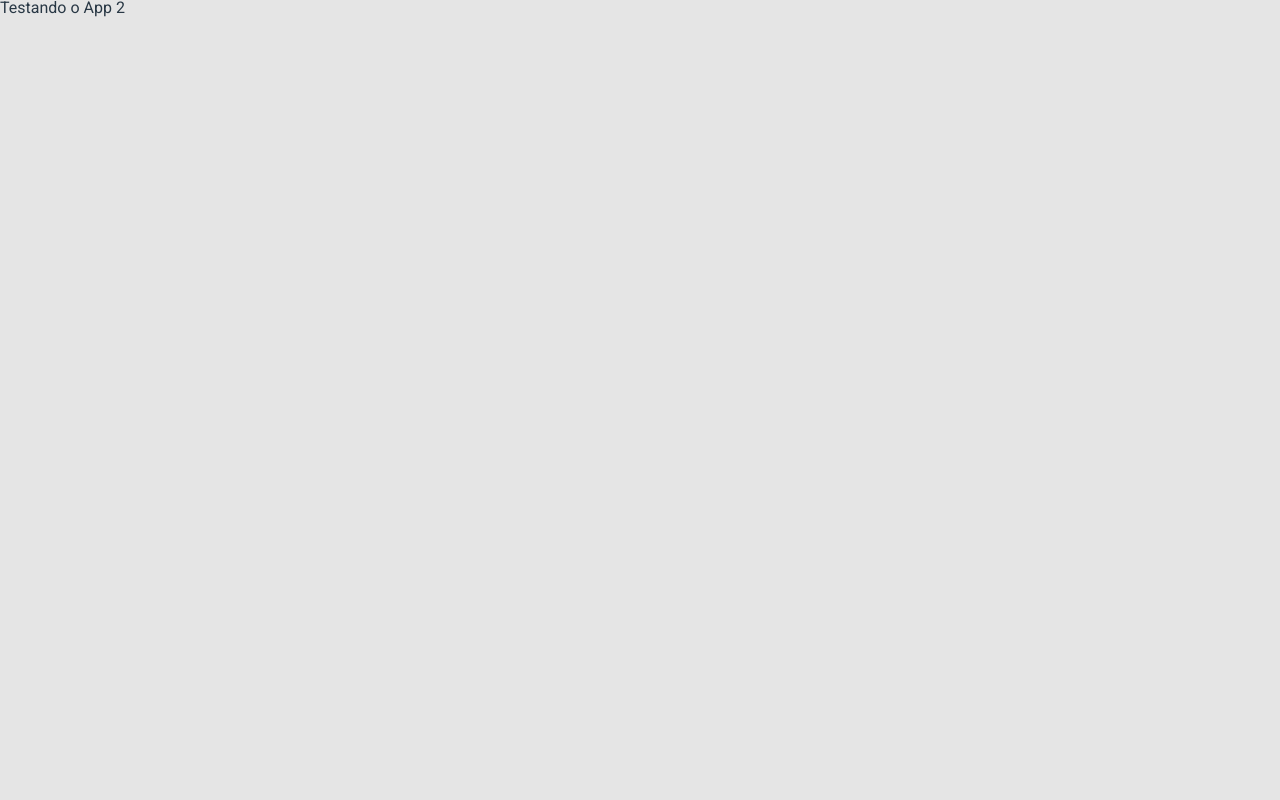
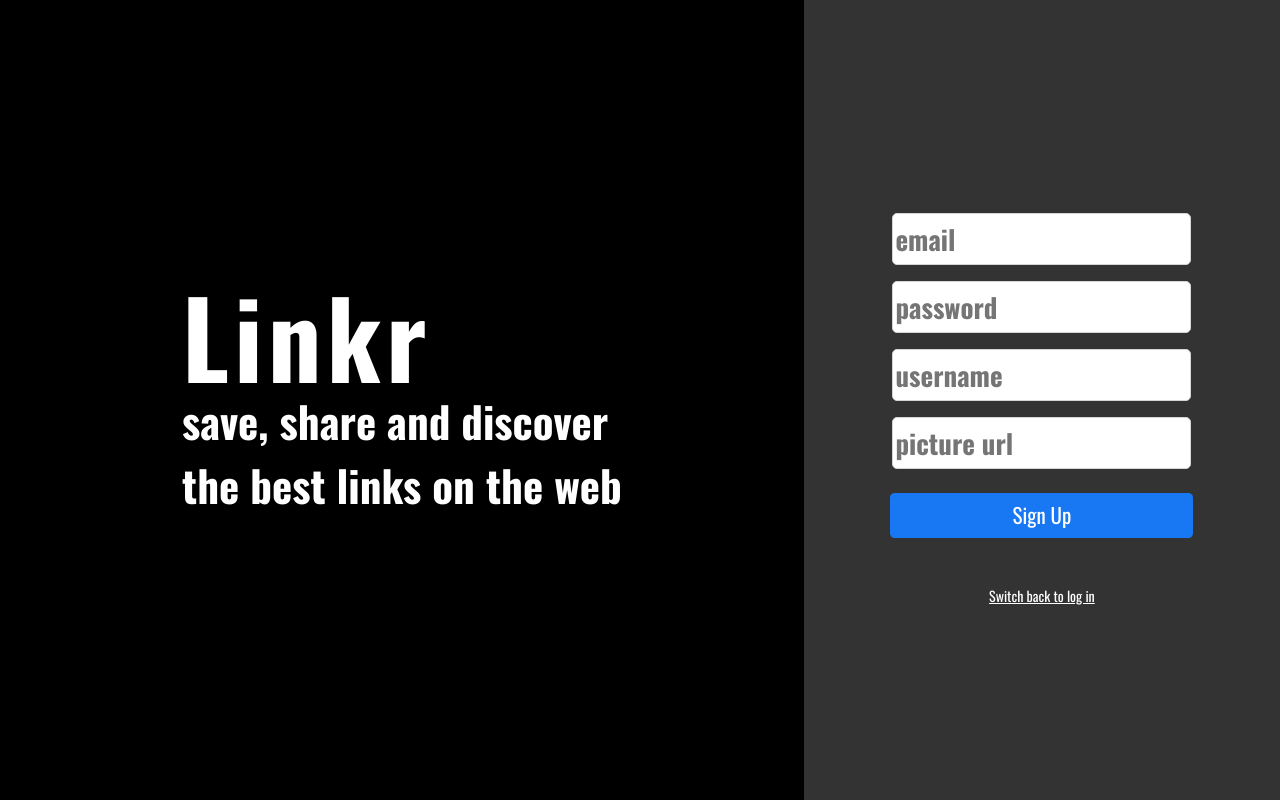
Before and after one commit to SADoug/SADoug-projeto17-linkr-front-, a React (Create React App) app: page /sign-up in a window 1280 px wide. Built offline with nearby package versions, Linux system fonts and the light colour scheme.

Commit message:
tela de login e sign up

```diff
--- a/public/index.html
+++ b/public/index.html
@@ -1,5 +1,6 @@
 <!DOCTYPE html>
 <html lang="pt-br">
+
 <head>
   <meta charset="utf-8" />
   <meta name="viewport" content="width=device-width, initial-scale=1" />
@@ -9,9 +10,15 @@
   <link rel="preconnect" href="https://fonts.googleapis.com">
   <link rel="preconnect" href="https://fonts.gstatic.com" crossorigin>
   <link href="https://fonts.googleapis.com/css2?family=Roboto:wght@400;700&display=swap" rel="stylesheet">
+  <link rel="preconnect" href="https://fonts.googleapis.com">
+  <link rel="preconnect" href="https://fonts.gstatic.com" crossorigin>
+  <link href="https://fonts.googleapis.com/css2?family=Oswald:wght@200;300;400;500;600;700&display=swap"
+    rel="stylesheet">
 </head>
+
 <body>
   <noscript>You need to enable JavaScript to run this app.</noscript>
   <div class="root"></div>
 </body>
+
 </html>
--- a/src/components/App.js
+++ b/src/components/App.js
@@ -1,14 +1,25 @@
 import { useState } from "react";
 import { BrowserRouter, Routes, Route } from "react-router-dom";
-
-
+import UserContext from "./Usecontext";
+import TelaCadastro from "./TelaCadastro";
+import TelaLogin from "./TelaLogin";
 
 function App() {
 
+  const [token, setToken] = useState("");
+  const [dados, setDados] = useState("");
+  const [logo, setLogo] = useState("");
+  const [name, setName] = useState("");
+
   return (
-    <>
-    <p>Testando o App 2</p>
-    </>
+    <UserContext.Provider value={{ token, setToken, dados, setDados, logo, setLogo, name, setName }}>
+    <BrowserRouter>
+        <Routes>
+            <Route path="/" element={<TelaLogin />} />
+            <Route path="/sign-up" element={<TelaCadastro />} />
+        </Routes>
+    </BrowserRouter>
+</UserContext.Provider>
   )
 }
 
--- /dev/null
+++ b/src/components/TelaCadastro.js
@@ -0,0 +1,161 @@
+
+import axios from "axios";
+import { Link, useNavigate } from "react-router-dom";
+import { useState } from "react";
+import styled from "styled-components";
+
+
+export default function TelaCadastro() {
+
+    const [email, setEmail] = useState("");
+    const [username, setUsername] = useState("");
+    const [senha, setSenha] = useState("");
+    const [foto, setFoto] = useState("");
+    const navigate = useNavigate();
+
+    function cadastrar() {
+        const URL = "http://localhost:4000/signup";
+        ;
+        const promise = axios.post(URL, {
+            email: email,
+            password: senha,
+            username: username,
+            profileImage: foto,
+        });
+        promise.then(response => {
+            const { data } = response;
+            console.log(data);
+            navigate("/");
+        });
+        promise.catch(err => {alert("Insira dados válidos")
+           });
+    }
+
+    return (
+        <ContainerMaior>
+    <Authcontainer>
+      <Logo>
+    <h1>Linkr</h1>
+          <span>
+            save, share and discover <br /> the best links on the web
+          </span>
+      </Logo>
+    </Authcontainer>
+    <Container>
+        <input typeof="text" placeholder="email" value={email} onChange={(e) => setEmail(e.target.value)} />
+        <input typeof="text" placeholder="password" value={senha} onChange={(e) => setSenha(e.target.value)} />
+        <input typeof="text" placeholder="username" value={username} onChange={(e) => setUsername(e.target.value)} />
+        <input typeof="text" placeholder="picture url" value={foto} onChange={(e) => setFoto(e.target.value)} />
+            <Button onClick={cadastrar}>Sign Up</Button>
+
+        <StyledLink to="/">Switch back to log in</StyledLink>
+    </Container>
+    </ContainerMaior>
+    )
+}
+const ContainerMaior = styled.div`
+display: flex;
+`
+const Authcontainer = styled.div`
+  display: flex;
+  flex-direction: column;
+  justify-content: center;
+  align-items: center;
+  width: 62.8%;
+  height: 100vh;
+  background-color: black;
+  box-shadow: 4px 0px 4px rgba(0, 0, 0, 0.25);
+  color: #fff;
+  h1 {
+    font-family: 'Oswald';
+    font-weight: 700;
+    font-size: 106px;
+    letter-spacing: 0.05em;
+  }
+  span {
+    font-family: 'Oswald';
+    font-weight: 700;
+    font-size: 43px;
+    line-height: 64px;
+  }
+
+  @media (max-width: 500px) {
+    width: 100vw;
+    height: 26.3vh;
+    box-shadow: 0px 4px 4px rgba(0, 0, 0, 0.25);
+    text-align: center;
+    h1 {
+      font-size: 76px;
+    }
+    span {
+      font-size: 23px;
+      line-height: 34px;
+    }
+  }
+`
+const Logo = styled.div`
+  display: flex;
+  flex-direction: column;
+  justify-content: center;
+  align-items: flex-start;
+
+`
+const Container = styled.div`
+min-height: 100vh;
+width: 37.2%;
+padding: 31px;
+display: flex;
+justify-content: center;
+align-items: center;
+flex-direction: column;
+background-color: #333333;
+
+
+input {
+    width: 299px;
+height: 52px;
+background: #FFFFFF;
+border: 1px solid #D5D5D5;
+box-sizing: border-box;
+border-radius: 5px;
+margin-top: 16px;
+font-family: 'Oswald';
+font-style: normal;
+font-weight: 700;
+font-size: 27px;
+line-height: 40px;
+color:#9F9F9F;
+}
+`;
+
+const Button = styled.div`
+display: flex;
+justify-content: center;
+align-items: center;
+width: 303px;
+height: 45px;
+background: #1877F2;
+border-radius: 4.63636px;
+margin-top: 24px;
+margin-bottom: 24px;
+font-family: 'Oswald';
+font-style: normal;
+font-weight: 400;
+font-size: 20.976px;
+line-height: 26px;
+text-align: center;
+
+color: #FFFFFF;
+`
+const StyledLink = styled(Link)`
+  font-family: 'Oswald';
+  height: 17px;
+font-style: normal;
+font-weight: 400;
+font-size: 13.976px;
+line-height: 17px;
+text-align: center;
+text-decoration-line: underline;
+margin-top: 25px;
+color: #FFFFFF;
+`;
--- /dev/null
+++ b/src/components/TelaLogin.js
@@ -0,0 +1,161 @@
+import React from "react";
+import axios from "axios";
+import styled from "styled-components";
+import { Link, useNavigate } from "react-router-dom";
+import { useContext } from "react";
+import UserContext from "./Usecontext";
+
+export default function TelaLogin() {
+  const [email, setEmail] = React.useState("opa@teste.com");
+  const [senha, setSenha] = React.useState("12345678");
+  const navigate = useNavigate();
+  const { setToken, setDados, setLogo, setName } = useContext(UserContext);
+
+  function login() {
+    const URL = "http://localhost:4000/signin";
+
+    const promise = axios.post(URL, {
+      email, // email: email
+      password: senha
+    });
+    promise.then(response => {
+      const { data } = response;
+      console.log(data);
+      setToken(data.token)
+      setLogo(data.profileImage)
+      setName(data.name)
+      navigate("/home")
+
+    })
+    promise.catch(err => {
+      alert("Insira dados válidos")
+    });
+  }
+
+
+
+  return (
+    <ContainerMaior>
+      <Authcontainer>
+        <Logo>
+          <h1>Linkr</h1>
+          <span>
+            save, share and discover <br /> the best links on the web
+          </span>
+        </Logo>
+      </Authcontainer><Container>
+
+        <input typeof="text" placeholder="Email" value={email} onChange={(e) => setEmail(e.target.value)} />
+        <input typeof="text" placeholder="Password" value={senha} onChange={(e) => setSenha(e.target.value)} />
+
+        <Button onClick={login}>Log in</Button>
+        <StyledLink to="/sign-up">First time? Create an account!</StyledLink>
+      </Container>
+    </ContainerMaior>)
+}
+
+const ContainerMaior = styled.div`
+display: flex;
+`
+const Authcontainer = styled.div`
+  display: flex;
+  flex-direction: column;
+  justify-content: center;
+  align-items: center;
+  width: 62.8%;
+  height: 100vh;
+  background-color: black;
+  box-shadow: 4px 0px 4px rgba(0, 0, 0, 0.25);
+  color: #fff;
+  h1 {
+    font-family: 'Oswald';
+    font-weight: 700;
+    font-size: 106px;
+    letter-spacing: 0.05em;
+  }
+  span {
+    font-family: 'Oswald';
+    font-weight: 700;
+    font-size: 43px;
+    line-height: 64px;
+  }
+
+  @media (max-width: 500px) {
+    width: 100vw;
+    height: 26.3vh;
+    box-shadow: 0px 4px 4px rgba(0, 0, 0, 0.25);
+    text-align: center;
+    h1 {
+      font-size: 76px;
+    }
+    span {
+      font-size: 23px;
+      line-height: 34px;
+    }
+  }
+`
+const Logo = styled.div`
+  display: flex;
+  flex-direction: column;
+  justify-content: center;
+  align-items: flex-start;
+
+`
+
+const Container = styled.div`
+  min-height: 100vh;
+  width: 37.8%;
+  padding: 31px;
+  display: flex;
+  justify-content: center;
+  align-items: center;
+  flex-direction: column;
+  background-color:#333333 ;
+
+  img {
+      margin-bottom: 100px;
+  }
+input {
+width: 303px;
+height: 45px;
+background: #FFFFFF;
+border: 1px solid #D5D5D5;
+box-sizing: border-box;
+border-radius: 5px;
+margin-bottom: 16px;
+font-family: 'Oswald';
+font-style: normal;
+font-weight: 700;
+font-size: 27px;
+line-height: 40px;
+color:#9F9F9F;
+}
+`;
+
+const Button = styled.div`
+display: flex;
+justify-content: center;
+align-items: center;
+margin-bottom: 24px;
+margin-top: 24px;
+width: 303px;
+height: 45px;
+background: #1877F2;
+border-radius: 4.63636px;
+font-family: 'Roboto';
+font-style: normal;
+font-weight: 400;
+font-size: 20.976px;
+line-height: 26px;
+text-align: center;
+
+color: #FFFFFF;
+`
+const StyledLink = styled(Link)`
+  height: 40px;
+  display: flex;
+  justify-content: center;
+  align-items: center;
+  color: #FFFFFF;
+  font-family: 'Roboto';
+`;
--- /dev/null
+++ b/src/components/Usecontext.js
@@ -0,0 +1,5 @@
+import { createContext } from 'react';
+
+const UserContext = createContext();
+
+export default UserContext;
```
Also changed, not shown: 1 other file (tests, documents, lock files or other folders). Lines whose indentation alone changed are shown as unchanged.
